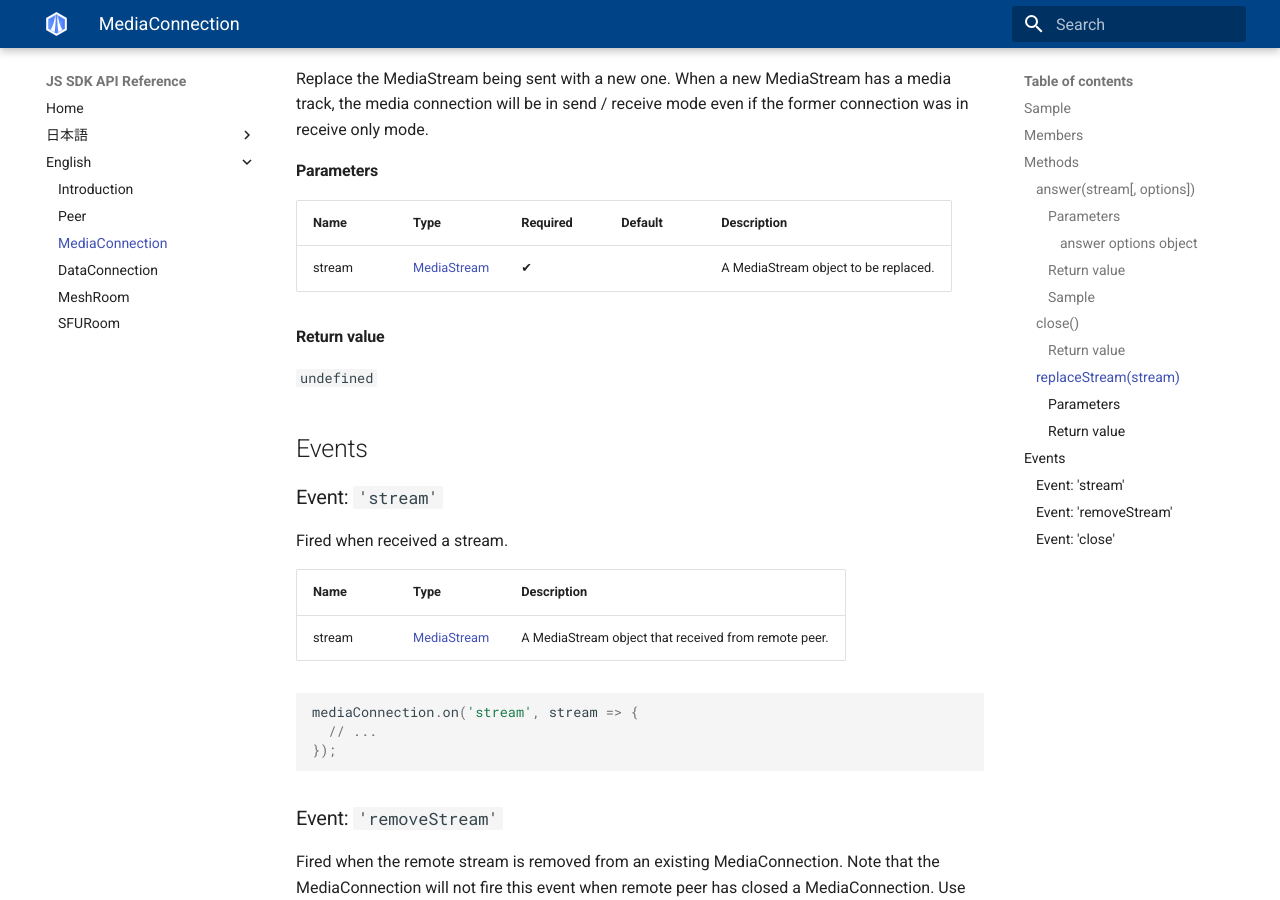
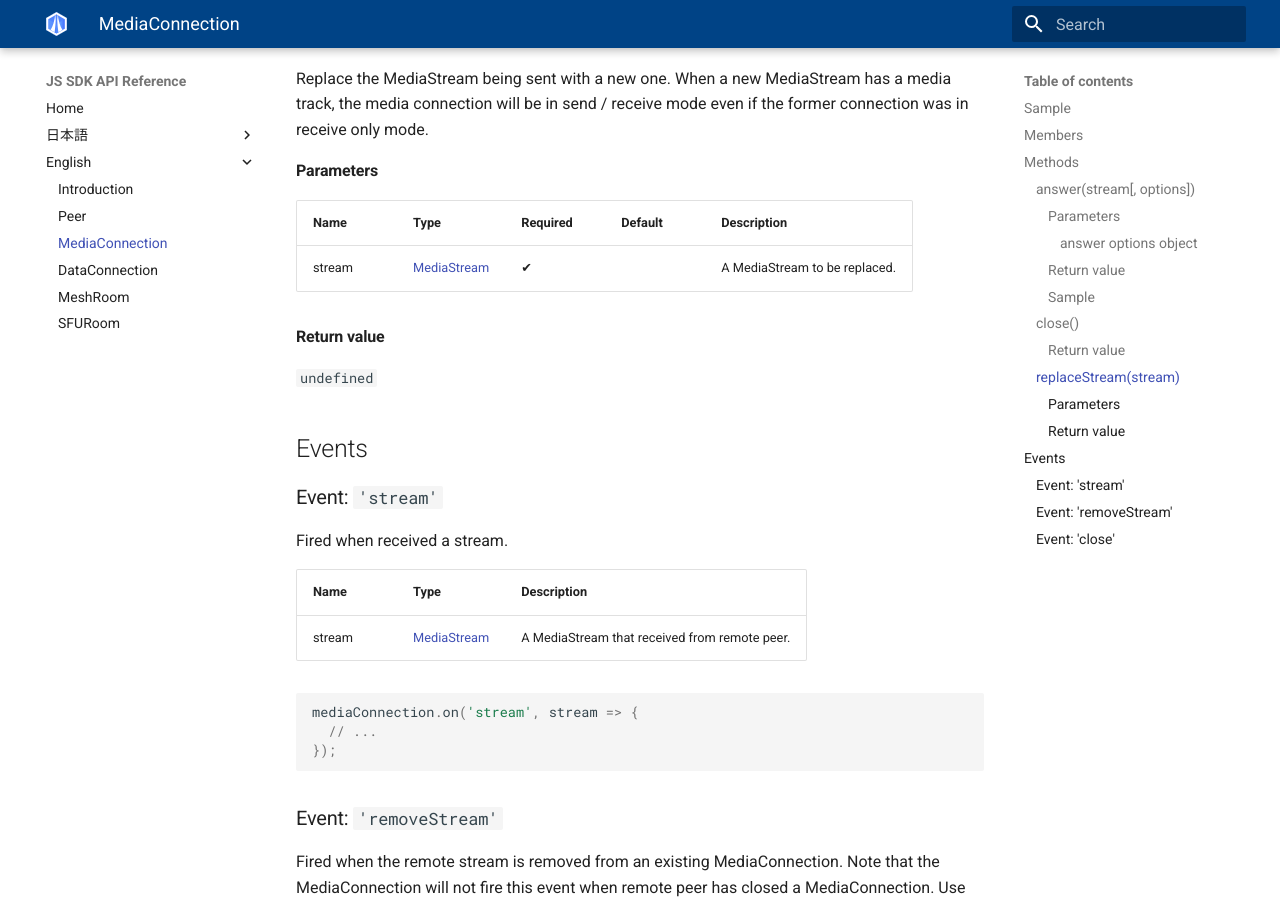
Before and after one commit to skyway/skyway-js-sdk-doc, an MkDocs documentation site: the page built from docs/en/mediaconnection.md, in a window 1280 px wide and 900 px high, scrolled down 2364 px. Built offline with MkDocs 1.6.1 and Material for MkDocs 9.7.7, drawn with Linux system fonts in a browser that asks for light colours; old or Windows-style settings are respelled for this version of MkDocs; some of the changed text lies outside the part shown.

Commit message:
apply review

````diff
--- a/docs/en/mediaconnection.md
+++ b/docs/en/mediaconnection.md
@@ -36,7 +36,7 @@
 
 | Name    | Type                                            | Required | Default | Description                                               |
 |---------|-------------------------------------------------|----------|---------|-----------------------------------------------------------|
-| stream  | [MediaStream]                                   | ✔        |         | MediaStream object that send to the calling party.        |
+| stream  | [MediaStream]                                   | ✔        |         | A MediaStream that send to the calling party.             |
 | options | [answer options object](#answer-options-object) |          |         | Object which contains options which customize the answer. |
 
 ##### answer options object
@@ -82,9 +82,9 @@
 
 #### Parameters
 
-| Name   | Type          | Required | Default | Description                          |
-|--------|---------------|----------|---------|--------------------------------------|
-| stream | [MediaStream] | ✔        |         | A MediaStream object to be replaced. |
+| Name   | Type          | Required | Default | Description                   |
+|--------|---------------|----------|---------|-------------------------------|
+| stream | [MediaStream] | ✔        |         | A MediaStream to be replaced. |
 
 #### Return value
 
@@ -96,9 +96,9 @@
 
 Fired when received a stream.
 
-| Name   | Type          | Description                                          |
-|--------|---------------|------------------------------------------------------|
-| stream | [MediaStream] | A MediaStream object that received from remote peer. |
+| Name   | Type          | Description                                   |
+|--------|---------------|-----------------------------------------------|
+| stream | [MediaStream] | A MediaStream that received from remote peer. |
 
 ```js
 mediaConnection.on('stream', stream => {
````
